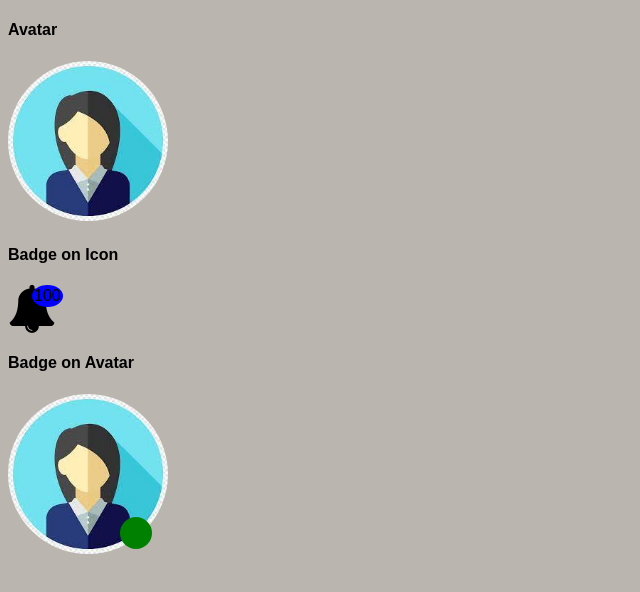
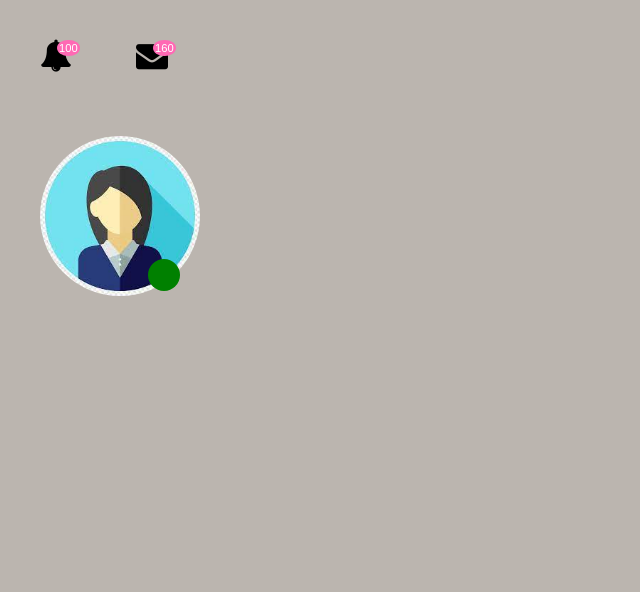
Before and after one commit to Shruthi-Babu/comp-lib, a plain HTML site: page Badge/badge.html in a window 1280 px wide. Shown: the whole page, without its empty margins (0-640 px from the left). Drawn offline with Linux system fonts and the light colour scheme.

Commit message:
Separated into folders

```diff
--- /dev/null
+++ b/Avatar/avatar.css
@@ -0,0 +1,38 @@
+:root {
+    --primary-color: white;
+    --badge-icon-bg-color:blue;
+    --badge-avatar-bg-color:green;
+  }
+
+body {
+    font-family: sans-serif;
+    background-color: rgb(187, 181, 175);
+}
+
+.html {
+font-size: 62.5%;
+}
+
+.avatar {
+    border-radius: 50%;
+    width: 10rem;
+}
+.xlarge {
+    height: 9rem;
+    width: 9rem;
+}
+
+.large {
+    height: 7rem;
+    width: 7rem;
+}
+
+.small {
+    height: 5rem;
+    width: 5rem;
+}
+
+.xsmall {
+    height: 3rem;
+    width: 3rem;
+}
--- a/avatar-badge.css
+++ b/Badge/badge.css
@@ -1,6 +1,6 @@
 :root {
     --primary-color: white;
-    --badge-icon-bg-color:blue;
+    --badge-icon-bg-color:hotpink;
     --badge-avatar-bg-color:green;
   }
 
@@ -12,35 +12,40 @@ body {
 .html {
 font-size: 62.5%;
 }
-
 .avatar {
     border-radius: 50%;
     width: 10rem;
 }
 .badge-container {
     position: relative;
+    margin: 2rem;
 }
-
 .fa {
-    font-size: 3rem;
+    font-size: 2rem;
 }
 .badge {
-    position: absolute;
     border-radius:50%;
     padding: 2px;
     font-size: 1rem;
 
 }
-
-.badge-icon {
+.badge-on-icons {
+    display: flex;
+    flex-direction: row;
+}
+.badge-msg {
     background-color: var(--badge-icon-bg-color);
-    left: 1.5rem;
-    top: 0rem;
+    font-size: 0.7rem;
+    color: var(--primary-color);
+    position: absolute;
+    left: 17px;
+    top:0px;
 }
 
 .badge-avatar {
     background-color: var(--badge-avatar-bg-color);
     padding: 1rem;
     top: 75%;
-    left:7rem;
+    left:9%;
+    position: absolute;
 }
--- a/avatar-badge.html
+++ b/Badge/badge.html
@@ -1,31 +1,30 @@
 <!DOCTYPE html>
 <html>
   <head>
-    <title>Avatar</title>
+    <title>Badge</title>
     <meta charset="UTF-8" />
     <link
       rel="stylesheet"
       href="https://cdnjs.cloudflare.com/ajax/libs/font-awesome/4.7.0/css/font-awesome.min.css"
     />
-    <link rel="stylesheet" href="avatar-badge.css">
+    <link rel="stylesheet" href="badge.css">
   </head>
 
   <body>
-    <div class="avatar-container">
-      <h4>Avatar</h4>
-      <img class= "avatar" src = "./static/avatar.jpeg ">
-    </div>
-
     <div>
-      <h4>Badge on Icon</h4>
+      <div class="badge-on-icons">
       <div class="badge-container">
         <i class="fa fa-bell"></i>
-        <span class="badge badge-icon">100</span>
+        <span class="badge badge-msg">100</span>
       </div>
 
-      <h4>Badge on Avatar</h4>
       <div class="badge-container">
-        <img class= "avatar" src = "./static/avatar.jpeg ">
+        <i class="fa fa-envelope"></i>
+        <span class="badge badge-msg">160</span>
+      </div>
+    </div>
+      <div class="badge-container">
+        <img class= "avatar" src = "./avatar.jpeg ">
         <span class="badge badge-avatar"></span>
       </div>
     </div>
```
Also changed, not shown: Avatar/avatar.html (added, +23 -0 lines), Avatar/avatar.jpeg (renamed from static/avatar.jpeg), Badge/avatar.jpeg (added).
